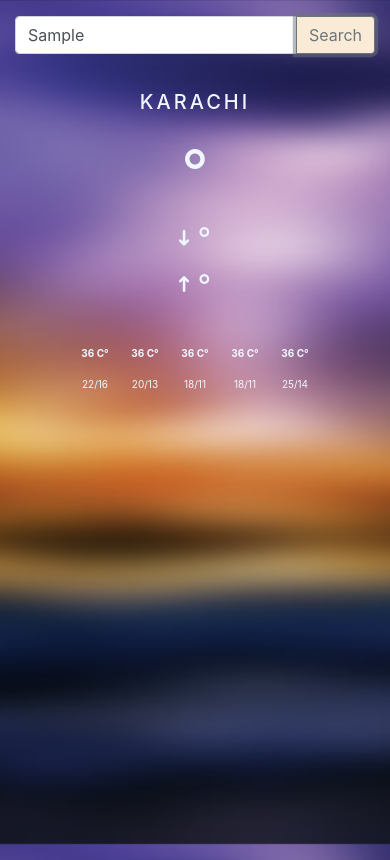
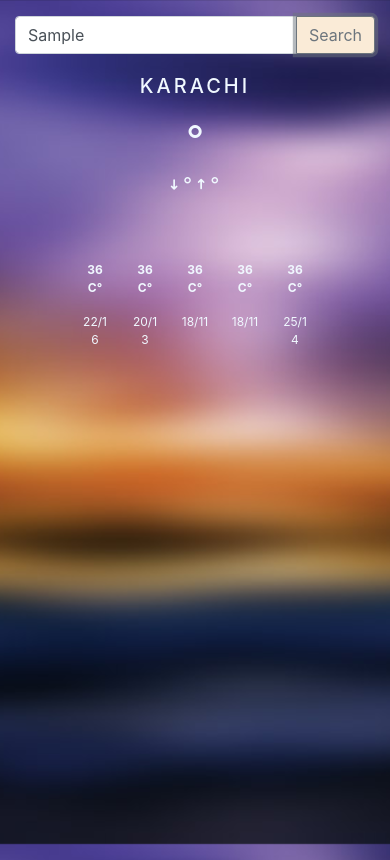
Before and after one commit to shefy123/weatherApp, a plain HTML site: page index.html in a window 390 px wide. Both pictures are taken after typing "Sample" into the empty fields and a click on the button "Search". Drawn offline with nearby package versions, Linux system fonts and the light colour scheme; no server answers.

Commit message:
Add files via upload

```diff
--- a/css/style.css
+++ b/css/style.css
@@ -38,7 +38,6 @@ body {
 #main {
     display: flex;
     align-items: center;
-    /* width: 26em !important; */
     min-width: 100%;
 
 }
@@ -123,7 +122,7 @@ body {
     }
 
     .more-div > div, p {
-        font-size: 10px;
+        font-size: 12px;
         font-weight: bold;
     }
 
@@ -135,9 +134,33 @@ body {
 
 
     .more-div > .week-days {
-        font-size: 10px;
+        font-size: 12px;
         font-weight: normal;
         height: 50px;
         width: 50px;
     }
+    .day-one, .day-two, .day-three, .day-four, .day-five {
+        padding: 20px;
+    }
+    .name {
+        font-size: 30px;
+        padding-top:0px;
+    }
+    .main-icon > i {
+        font-size: 80px;
+        padding: 16px;
+    }
+    .mb-3, .my-3 {
+        margin-bottom: 0px!important;
+    }
+    .current {
+        font-size: 40px;
+    }
+
+    .min, .min > i {
+        font-size: 20px;
+    }
+    .max, .max > i {
+        font-size: 20px;
+    }
 }
--- a/index.html
+++ b/index.html
@@ -53,14 +53,15 @@
                         <div class="current">
                             <span></span>°
                         </div>
-                        <div class="min">
+                        <span class="min">
                             <i class="wi wi-direction-down"></i>
                             <span></span>°
-                            <div>
-                                <div class="max">
+
+                            <span>
+                                <span class="max">
                                     <i class="wi wi-direction-up"></i>
                                     <span></span>°
-                                </div>
+                                </span>
                             </div>
                         </div>
 
--- a/script.js
+++ b/script.js
@@ -99,7 +99,7 @@ function getWeather() {
 
 
 
-    // hdashdhad
+    // icons
 
 
         let moreIcon = data.list[0].weather[0].main;
@@ -109,7 +109,7 @@ function getWeather() {
             document.querySelector("#icon").innerHTML='<i class="wi wi-night-cloudy-windy"></i>';
 
         }
-        else if (moreIcon === `clear sky`) {
+        else if (moreIcon === `Clear`) {
             document.querySelector("#icon").innerHTML='<i class="wi wi-night-clear"></i>';
         }
         else if (moreIcon === `Overcast clouds`) {
@@ -215,16 +215,14 @@ function getWeather() {
             document.querySelector("#icon3").innerHTML='<i class="wi wi-night-cloudy-windy"></i>';
 
         }
-        else if (moreIcon3 === `clear sky`) {
-            document.querySelector("#icon3").innerHTML='<i class="wi wi-night-clear"></i>';
-        }
+
         else if (moreIcon === `overcast clouds`) {
             document.querySelector("#icon").innerHTML='<i class="wi wi-cloudy"></i>';
         }
         else if (moreIcon3 === `Clouds`) {
             document.querySelector("#icon3").innerHTML='<i class="wi wi-cloud"></i>';
         }
-        else if (moreIcon3 === `light rain`) {
+        else if (moreIcon3 === `Rain`) {
             document.querySelector("#icon3").innerHTML='<i class="wi wi-night-rain-wind"></i>';
         }
         else if (moreIcon3 === `Dust`) {
```
Also changed, not shown: 1 other file.
